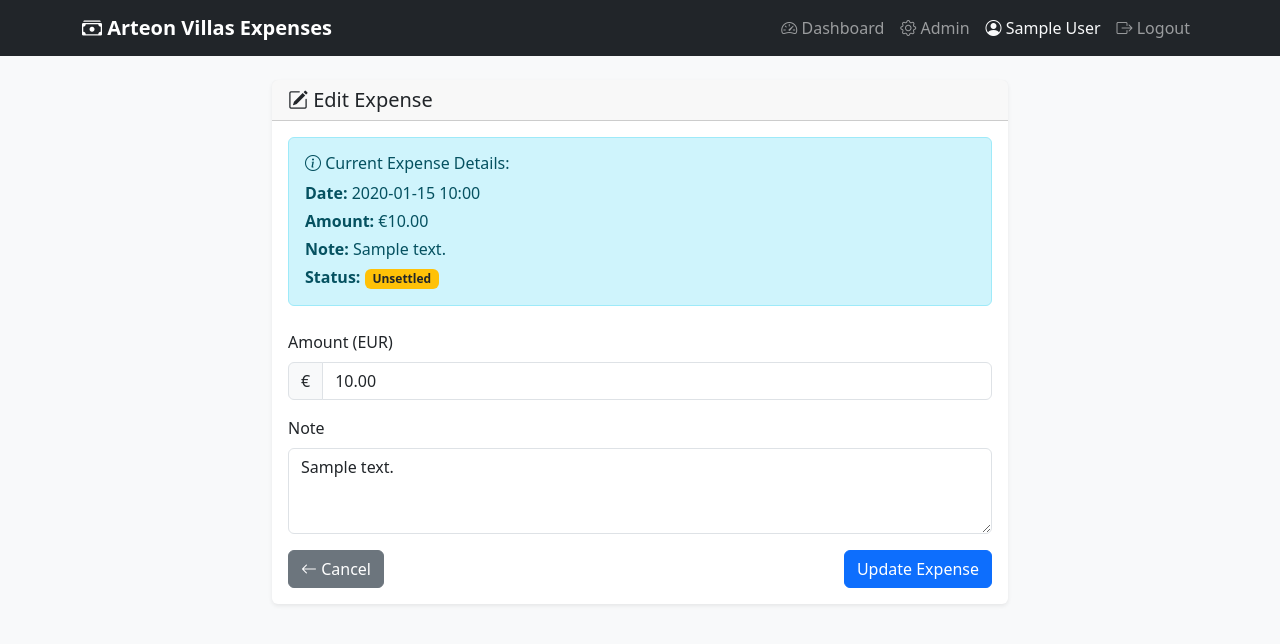
After one commit to marolinik/Expense-Tracker-Arteon-Villas, a Flask app: page /edit-expense/1 in a window 1280 px wide. The commit adds this page. Shown: the top 644 px of the page. Run offline with Flask 3, Linux system fonts and the light colour scheme; a user stored in the database is signed in; tables that the repository leaves empty hold one stand-in row (values such as "Sample post").

Commit message:
Add expense editing and individual settlement features - Users can edit/delete own expenses, Admins can settle individual expenses

```diff
--- a/app/forms.py
+++ b/app/forms.py
@@ -1,5 +1,5 @@
 from flask_wtf import FlaskForm
-from wtforms import StringField, PasswordField, TextAreaField, DecimalField, SubmitField
+from wtforms import StringField, PasswordField, TextAreaField, DecimalField, SubmitField, HiddenField
 from wtforms.validators import DataRequired, Email, EqualTo, NumberRange
 
 class LoginForm(FlaskForm):
@@ -18,3 +18,10 @@ class ExpenseForm(FlaskForm):
                              validators=[DataRequired(), NumberRange(min=0.01)])
     note = TextAreaField('Note', validators=[DataRequired()])
     submit = SubmitField('Add Expense')
+
+class EditExpenseForm(FlaskForm):
+    expense_id = HiddenField()
+    amount_eur = DecimalField('Amount (EUR)', places=2,
+                             validators=[DataRequired(), NumberRange(min=0.01)])
+    note = TextAreaField('Note', validators=[DataRequired()])
+    submit = SubmitField('Update Expense')
--- a/app/routes.py
+++ b/app/routes.py
@@ -3,7 +3,7 @@ from flask_login import login_user, logout_user, login_required, current_user
 from functools import wraps
 from app import db
 from app.models import User, Expense
-from app.forms import LoginForm, ChangePasswordForm, ExpenseForm
+from app.forms import LoginForm, ChangePasswordForm, ExpenseForm, EditExpenseForm
 from sqlalchemy import func
 from decimal import Decimal
 
@@ -169,6 +169,61 @@ def settle_expenses():
     flash('All expenses have been settled!', 'success')
     return redirect(url_for('main.admin'))
 
+@main.route('/settle-expense/<int:expense_id>', methods=['POST'])
+@login_required
+@admin_required
+def settle_individual_expense(expense_id):
+    expense = Expense.query.get_or_404(expense_id)
+    if expense.status == 'unsettled':
+        expense.status = 'settled'
+        db.session.commit()
+        flash(f'Expense of €{expense.amount_eur} has been settled!', 'success')
+    else:
+        flash('This expense is already settled.', 'info')
+    return redirect(request.referrer or url_for('main.admin'))
+
+@main.route('/edit-expense/<int:expense_id>', methods=['GET', 'POST'])
+@login_required
+def edit_expense(expense_id):
+    expense = Expense.query.get_or_404(expense_id)
+
+    # Check if user can edit this expense (only their own expenses)
+    if expense.user_id != current_user.id and not current_user.is_admin:
+        flash('You can only edit your own expenses.', 'error')
+        return redirect(url_for('main.dashboard'))
+
+    form = EditExpenseForm()
+
+    if form.validate_on_submit():
+        expense.amount_eur = form.amount_eur.data
+        expense.note = form.note.data
+        db.session.commit()
+        flash('Expense updated successfully!', 'success')
+        return redirect(url_for('main.dashboard'))
+
+    # Pre-populate form with existing data
+    if request.method == 'GET':
+        form.expense_id.data = expense.id
+        form.amount_eur.data = expense.amount_eur
+        form.note.data = expense.note
+
+    return render_template('edit_expense.html', form=form, expense=expense)
+
+@main.route('/delete-expense/<int:expense_id>', methods=['POST'])
+@login_required
+def delete_expense(expense_id):
+    expense = Expense.query.get_or_404(expense_id)
+
+    # Check if user can delete this expense (only their own expenses or admin)
+    if expense.user_id != current_user.id and not current_user.is_admin:
+        flash('You can only delete your own expenses.', 'error')
+        return redirect(url_for('main.dashboard'))
+
+    db.session.delete(expense)
+    db.session.commit()
+    flash('Expense deleted successfully!', 'success')
+    return redirect(request.referrer or url_for('main.dashboard'))
+
 @main.route('/logout')
 @login_required
 def logout():
--- /dev/null
+++ b/app/templates/edit_expense.html
@@ -0,0 +1,69 @@
+{% extends "base.html" %}
+
+{% block title %}Edit Expense - Arteon Villas Expense Tracker{% endblock %}
+
+{% block content %}
+<div class="row justify-content-center">
+    <div class="col-md-8">
+        <div class="card">
+            <div class="card-header">
+                <h5 class="mb-0">
+                    <i class="bi bi-pencil-square"></i> Edit Expense
+                </h5>
+            </div>
+            <div class="card-body">
+                <!-- Display current expense details -->
+                <div class="alert alert-info mb-4">
+                    <h6><i class="bi bi-info-circle"></i> Current Expense Details:</h6>
+                    <p class="mb-1"><strong>Date:</strong> {{ expense.date_entered.strftime('%Y-%m-%d %H:%M') }}</p>
+                    <p class="mb-1"><strong>Amount:</strong> €{{ "%.2f"|format(expense.amount_eur) }}</p>
+                    <p class="mb-1"><strong>Note:</strong> {{ expense.note }}</p>
+                    <p class="mb-0"><strong>Status:</strong>
+                        {% if expense.status == 'settled' %}
+                            <span class="badge bg-success">Settled</span>
+                        {% else %}
+                            <span class="badge bg-warning text-dark">Unsettled</span>
+                        {% endif %}
+                    </p>
+                </div>
+
+                <!-- Edit form -->
+                <form method="POST" action="">
+                    {{ form.hidden_tag() }}
+                    {{ form.expense_id() }}
+
+                    <div class="mb-3">
+                        {{ form.amount_eur.label(class="form-label") }}
+                        <div class="input-group">
+                            <span class="input-group-text">€</span>
+                            {{ form.amount_eur(class="form-control", placeholder="0.00") }}
+                        </div>
+                        {% if form.amount_eur.errors %}
+                            <div class="text-danger small mt-1">
+                                {% for error in form.amount_eur.errors %}{{ error }}{% endfor %}
+                            </div>
+                        {% endif %}
+                    </div>
+
+                    <div class="mb-3">
+                        {{ form.note.label(class="form-label") }}
+                        {{ form.note(class="form-control", rows="3", placeholder="Description of the expense") }}
+                        {% if form.note.errors %}
+                            <div class="text-danger small mt-1">
+                                {% for error in form.note.errors %}{{ error }}{% endfor %}
+                            </div>
+                        {% endif %}
+                    </div>
+
+                    <div class="d-flex justify-content-between">
+                        <a href="{{ url_for('main.dashboard') }}" class="btn btn-secondary">
+                            <i class="bi bi-arrow-left"></i> Cancel
+                        </a>
+                        {{ form.submit(class="btn btn-primary") }}
+                    </div>
+                </form>
+            </div>
+        </div>
+    </div>
+</div>
+{% endblock %}
```
Also changed, not shown: app/templates/admin.html (+14 -0 lines), app/templates/dashboard.html (+20 -0 lines).
